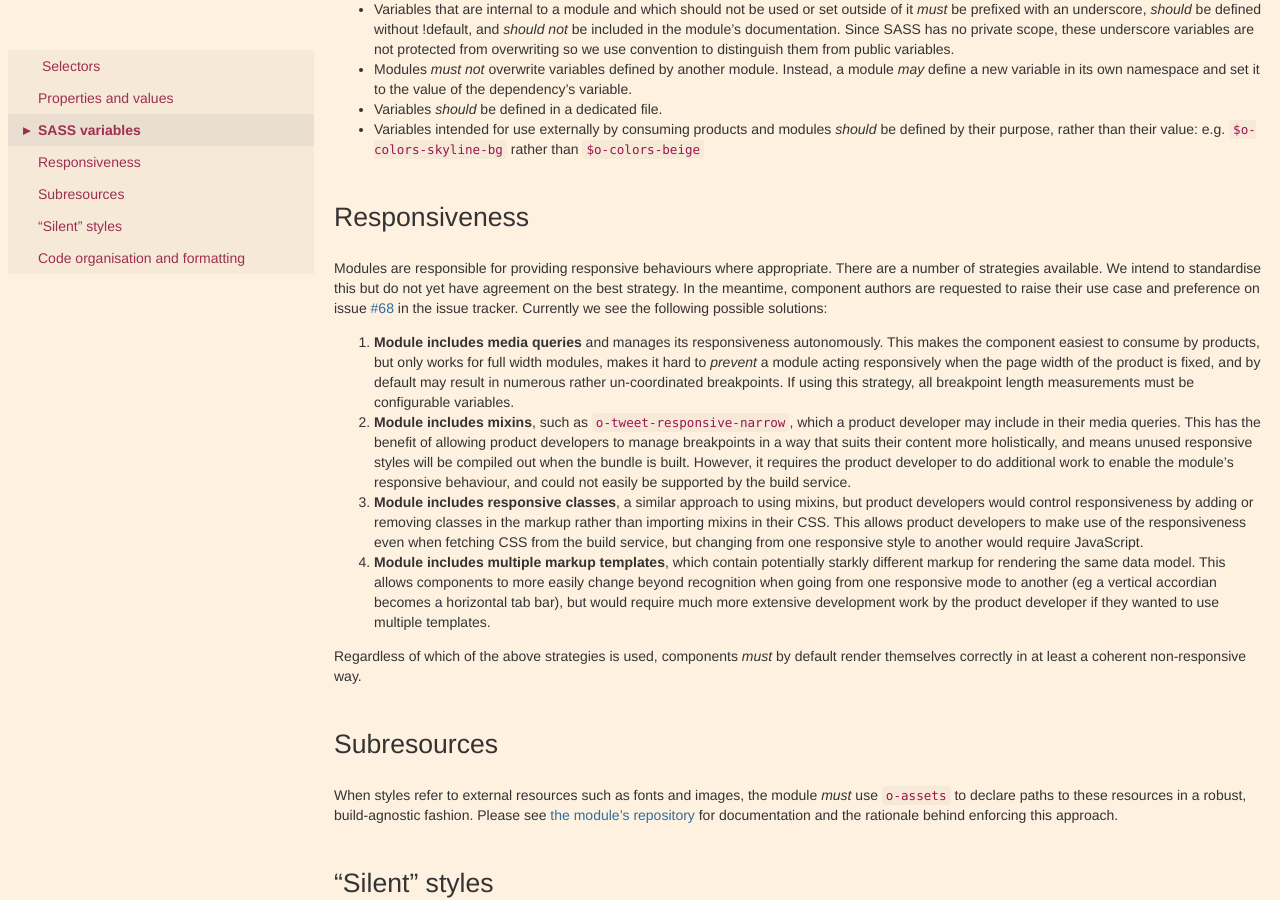
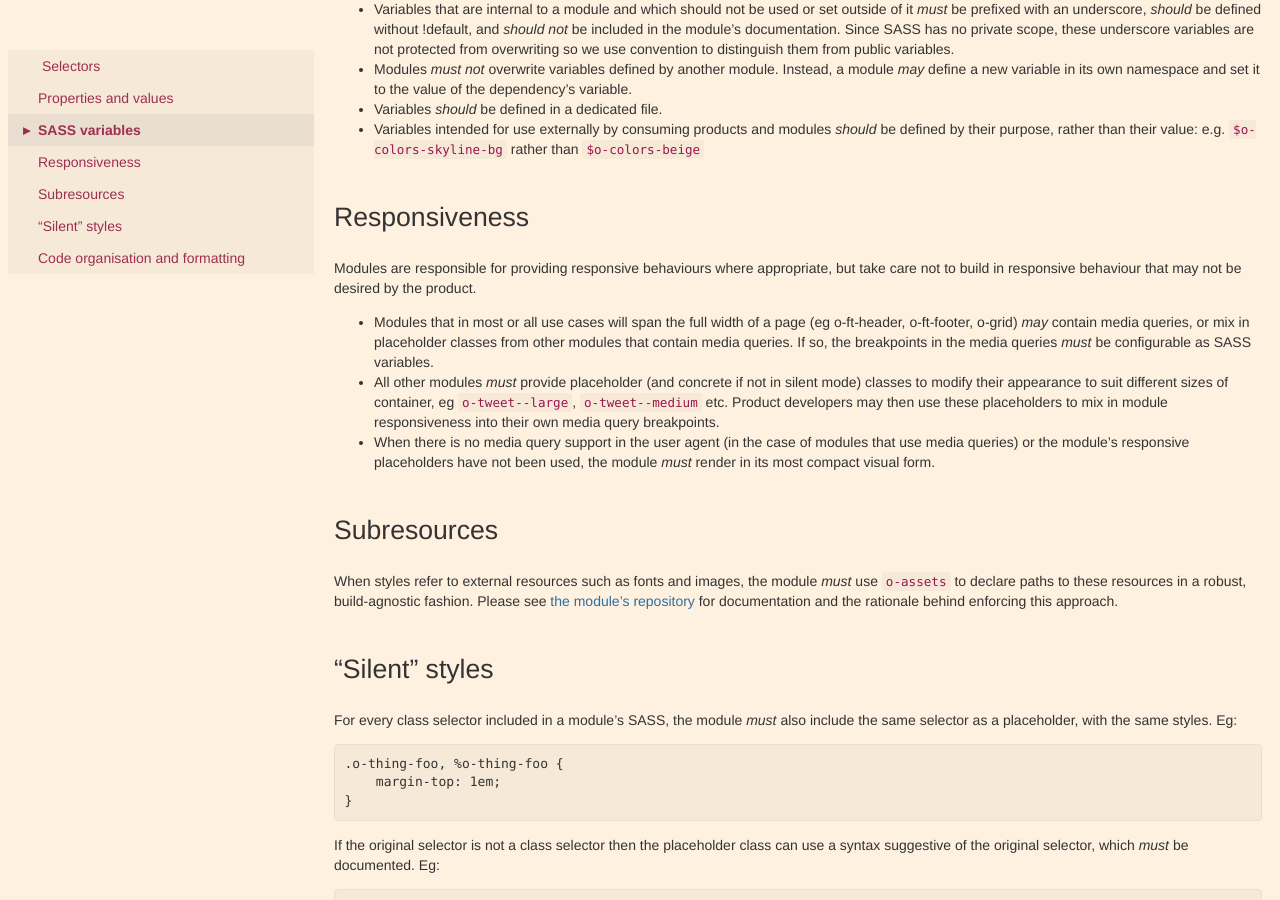
Before and after one commit to Financial-Times/ft-origami, a Jekyll site: the page built from docs/syntax/scss.md, in a window 1280 px wide and 900 px high, scrolled down 1960 px. Built offline with Jekyll 4.4.1, drawn with Linux system fonts in a browser that asks for light colours.

Commit message:
Standardise responsiveness policy, closes #68

```diff
--- a/docs/syntax/scss.md
+++ b/docs/syntax/scss.md
@@ -84,14 +84,11 @@ SASS does not have proper encapsulation or scope, so strict adherence to namespa
 
 ## Responsiveness
 
-Modules are responsible for providing responsive behaviours where appropriate.  There are a number of strategies available.  We intend to standardise this but do not yet have agreement on the best strategy.  In the meantime, component authors are requested to raise their use case and preference on issue [#68](https://github.com/Financial-Times/ft-origami/issues/68) in the issue tracker.  Currently we see the following possible solutions:
+Modules are responsible for providing responsive behaviours where appropriate, but take care not to build in responsive behaviour that may not be desired by the product.
 
-1. **Module includes media queries** and manages its responsiveness autonomously.  This makes the component easiest to consume by products, but only works for full width modules, makes it hard to *prevent* a module acting responsively when the page width of the product is fixed, and by default may result in numerous rather un-coordinated breakpoints.  If using this strategy, all breakpoint length measurements must be configurable variables.
-2. **Module includes mixins**, such as `o-tweet-responsive-narrow`, which a product developer may include in their media queries.  This has the benefit of allowing product developers to manage breakpoints in a way that suits their content more holistically, and means unused responsive styles will be compiled out when the bundle is built.  However, it requires the product developer to do additional work to enable the module's responsive behaviour, and could not easily be supported by the build service.
-3. **Module includes responsive classes**, a similar approach to using mixins, but product developers would control responsiveness by adding or removing classes in the markup rather than importing mixins in their CSS.  This allows product developers to make use of the responsiveness even when fetching CSS from the build service, but changing from one responsive style to another would require JavaScript.
-4. **Module includes multiple markup templates**, which contain potentially starkly different markup for rendering the same data model.  This allows components to more easily change beyond recognition when going from one responsive mode to another (eg a vertical accordian becomes a horizontal tab bar), but would require much more extensive development work by the product developer if they wanted to use multiple templates.
-
-Regardless of which of the above strategies is used, components *must* by default render themselves correctly in at least a coherent non-responsive way.
+* Modules that in most or all use cases will span the full width of a page (eg o-ft-header, o-ft-footer, o-grid) *may* contain media queries, or mix in placeholder classes from other modules that contain media queries.  If so, the breakpoints in the media queries *must* be configurable as SASS variables.
+* All other modules *must* provide placeholder (and concrete if not in silent mode) classes to modify their appearance to suit different sizes of container, eg `o-tweet--large`, `o-tweet--medium` etc.  Product developers may then use these placeholders to mix in module responsiveness into their own media query breakpoints.
+* When there is no media query support in the user agent (in the case of modules that use media queries) or the module's responsive placeholders have not been used, the module *must* render in its most compact visual form.
 
 
 ## Subresources
```
